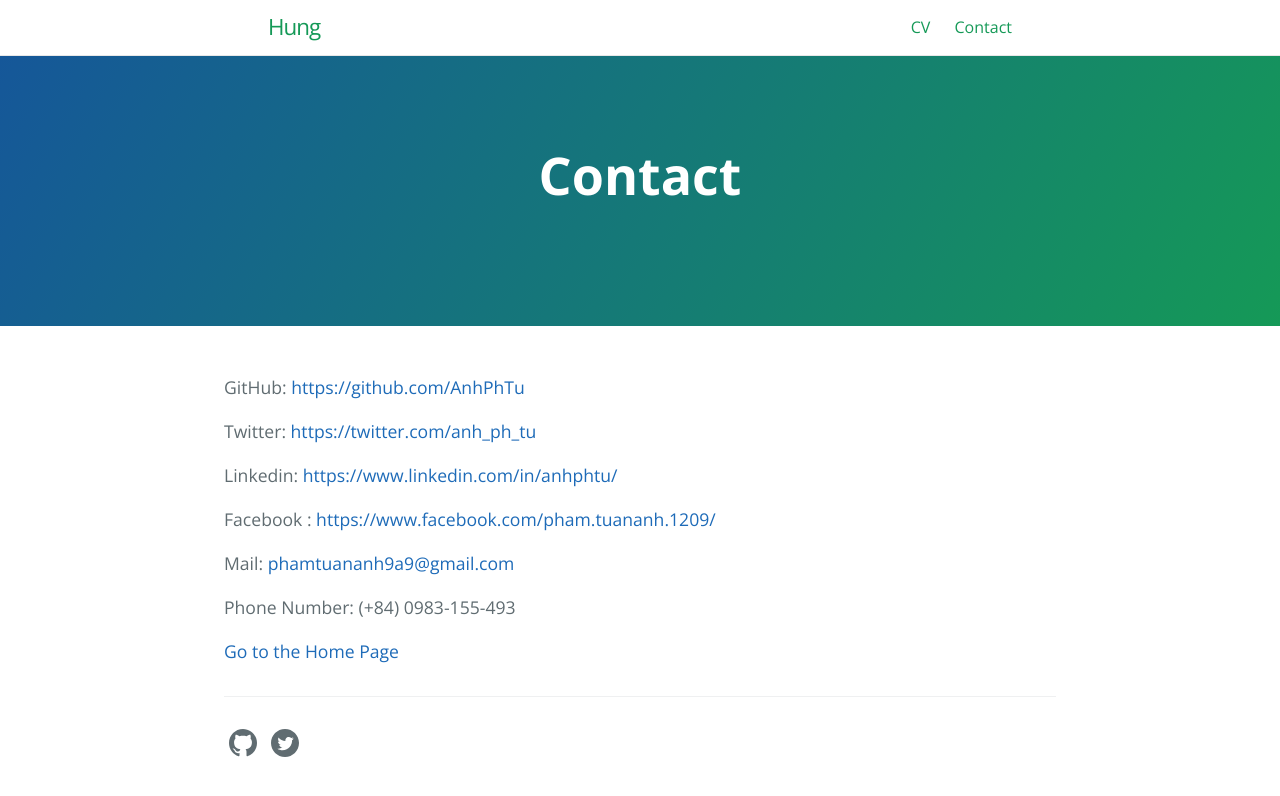
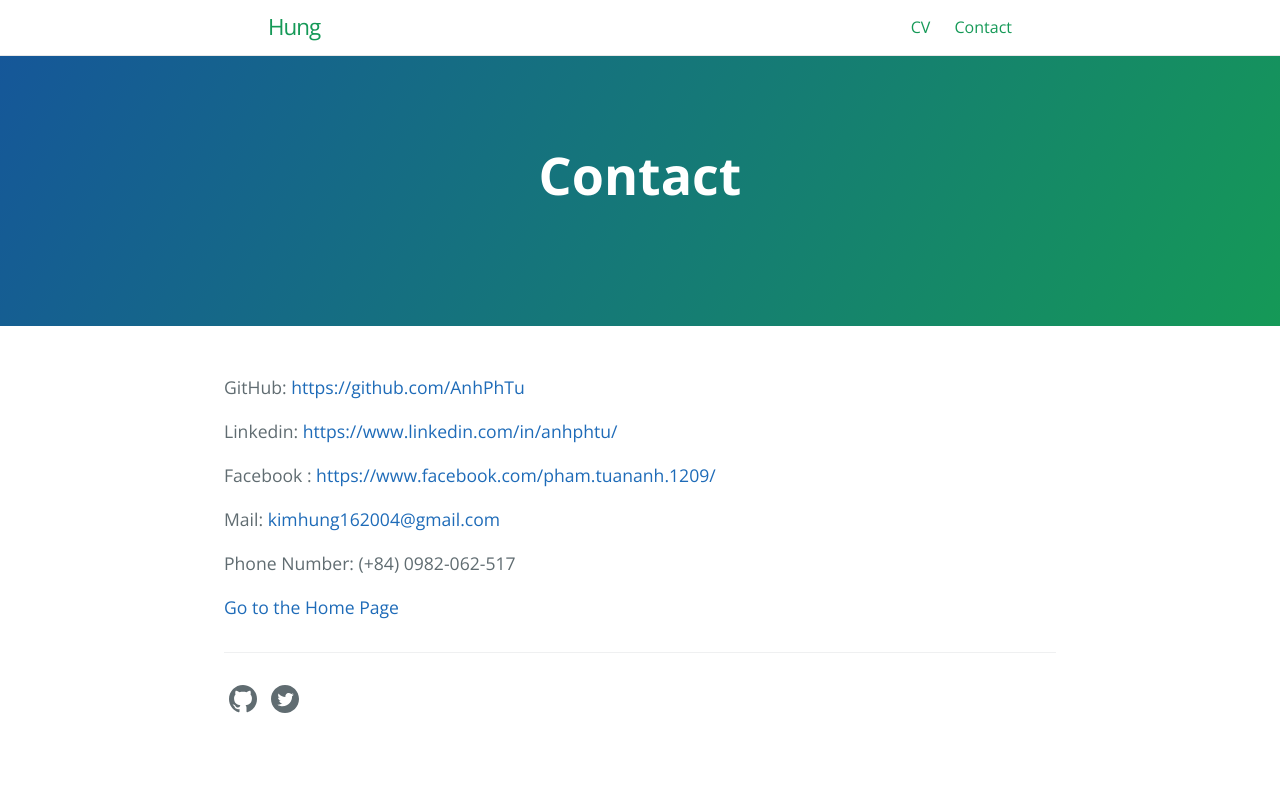
Before and after one commit to HungK1m/HungK1m.github.io, a Jekyll site: the page built from contact.md, in a window 1280 px wide. Shown: the top 796 px of the page. Built offline with Jekyll 4.4.1, drawn with Linux system fonts in a browser that asks for light colours.

Commit message:
Update contact.md

```diff
--- a/contact.md
+++ b/contact.md
@@ -8,20 +8,17 @@ order: 4
 ---
 
 [1]: http://i.imgur.com/9I6NRUm.png
-[2]: http://i.imgur.com/wWzX9uB.png
 
 
 
 GitHub: [https://github.com/AnhPhTu](https://github.com/AnhPhTu)
 
-Twitter: [https://twitter.com/anh_ph_tu](https://twitter.com/anh_ph_tu)
-
 Linkedin: [https://www.linkedin.com/in/anhphtu/](https://www.linkedin.com/in/anhphtu/)
 
 Facebook : [https://www.facebook.com/pham.tuananh.1209/](https://www.facebook.com/pham.tuananh.1209/)
 
-Mail: [phamtuananh9a9@gmail.com]()
+Mail: [kimhung162004@gmail.com]()
 
-Phone Number: (+84) 0983-155-493
+Phone Number: (+84) 0982-062-517
 
 [Go to the Home Page]({{ '/' | absolute_url }})
```
